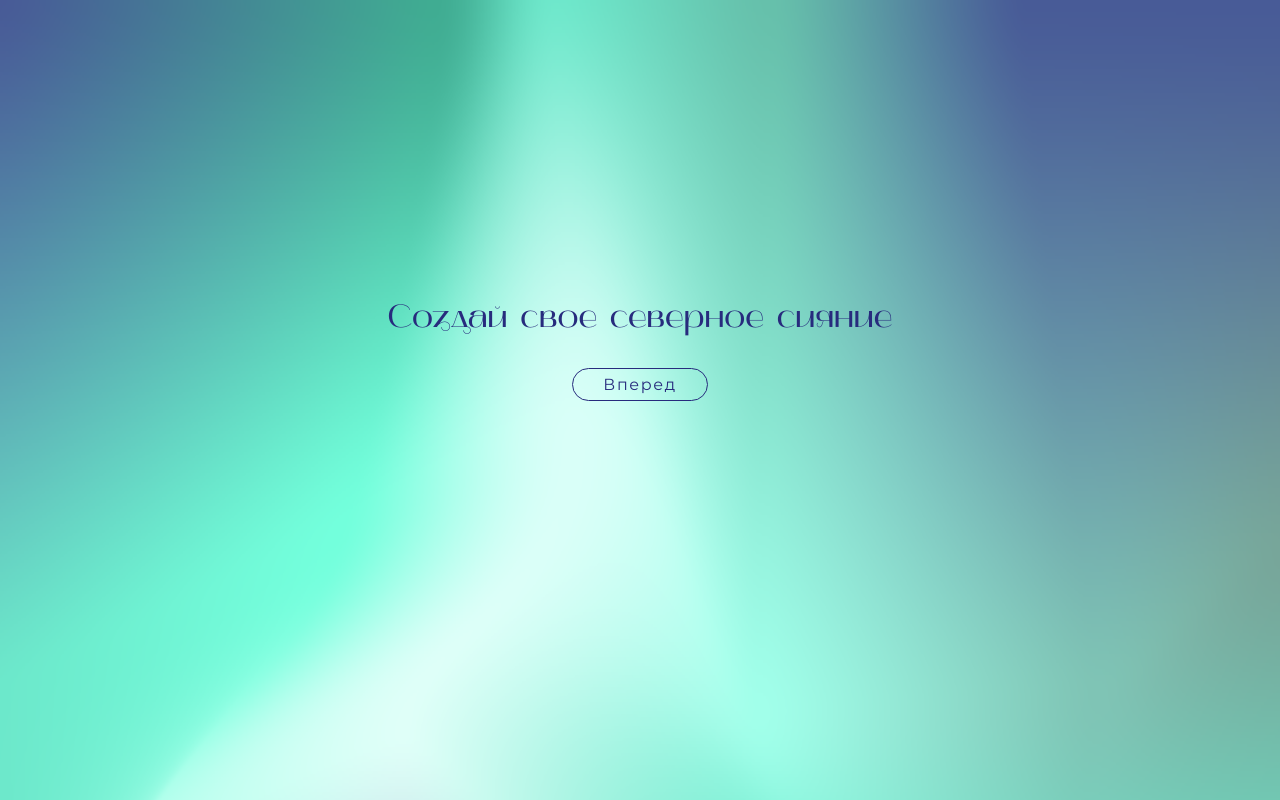
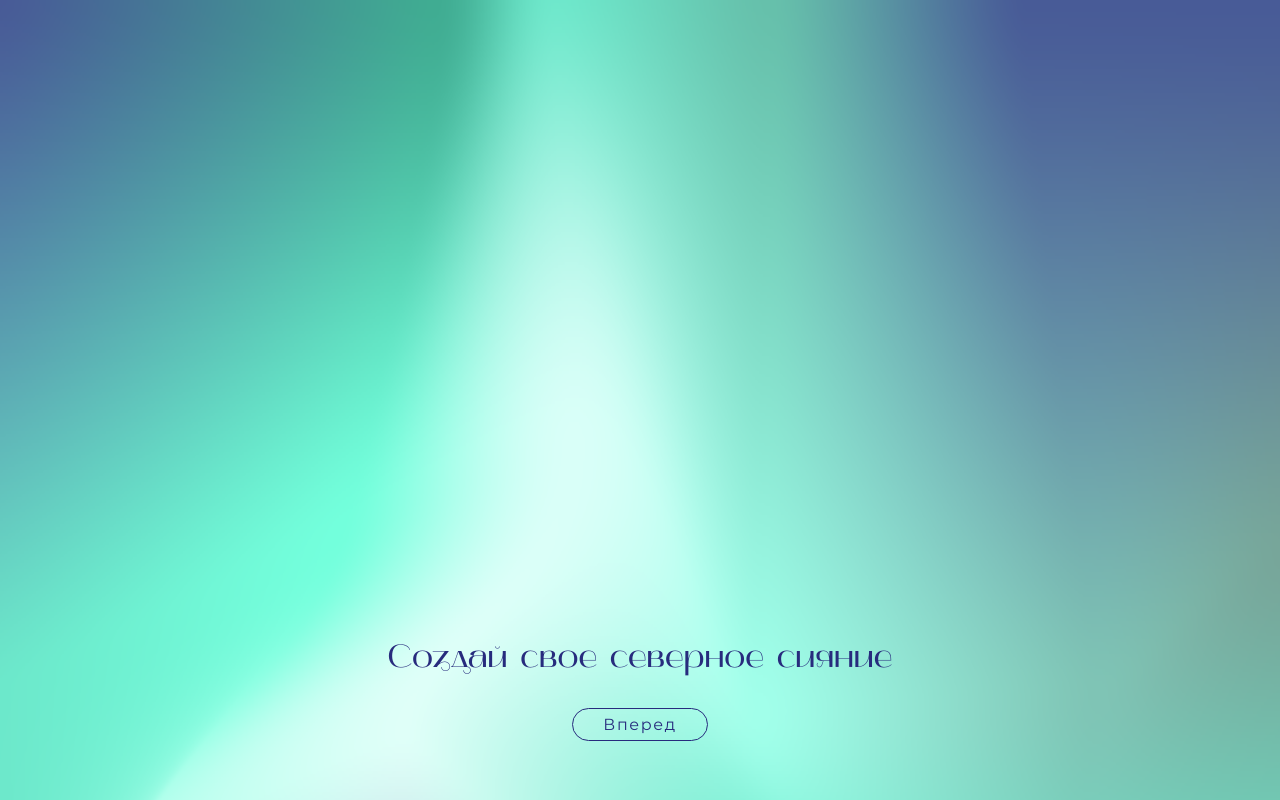
Before and after one commit to iklimenko/radiance, a React (Create React App) app: page / in a window 1280 px wide. Built offline with nearby package versions, Linux system fonts and the light colour scheme.

Commit message:
updating

```diff
--- a/src/styles.js
+++ b/src/styles.js
@@ -77,7 +77,7 @@ export const Paragraph = styled.div`
     font-style: normal;
     font-family: 'Mak';
     font-weight: normal;
-    margin: 300px 10px 30px 10px;
+    margin: 50% 10px 30px 10px;
     color: #272B7D;
 `
 
```
